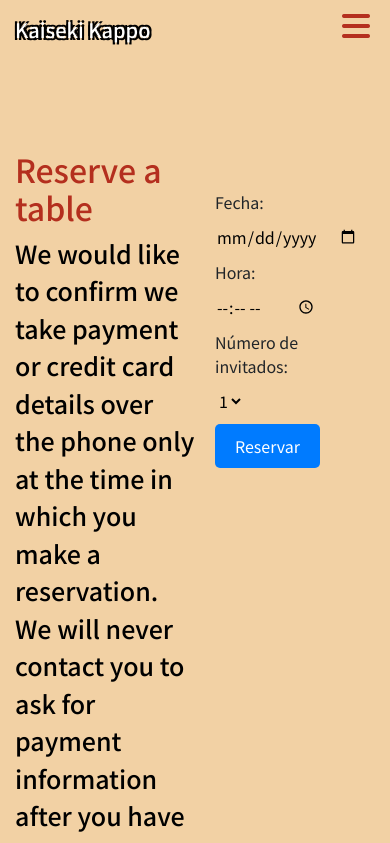
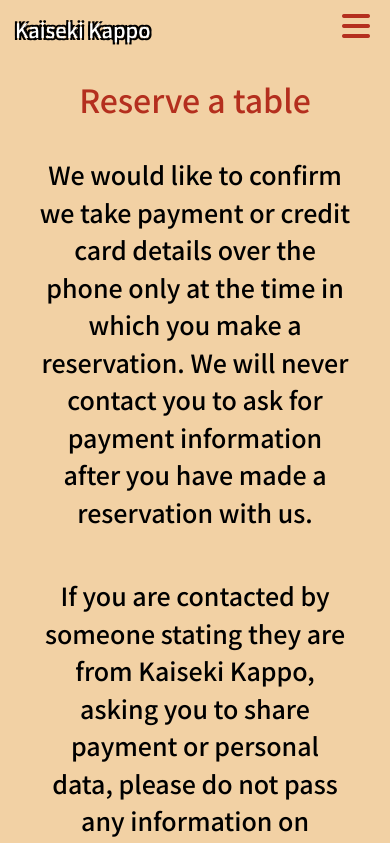
Before and after one commit to Steveen-u/KaisekiKappo, a plain HTML site: page KaisekiKappo/reserve.html in a window 390 px wide. Shown: the top 843 px of the page. Drawn offline with nearby package versions, Linux system fonts and the light colour scheme.

Commit message:
Responsive Design

```diff
--- a/KaisekiKappo/coctels.css
+++ b/KaisekiKappo/coctels.css
@@ -93,3 +93,24 @@ body {
     width: 100%;
     justify-content: space-evenly;
 }
+
+
+@media only screen and (max-width: 600px) {
+
+  .container h2 {
+    margin-top: 70px;
+  }
+  .firstCards, .secondCards {
+    flex-direction: column !important;
+    justify-content: center;
+    align-items: center;
+  }
+
+  .firstCards .card, .secondCards .card {
+    width: 70%;
+  }
+
+  .card-body {
+    height: auto !important;
+  }
+}
--- a/KaisekiKappo/food.css
+++ b/KaisekiKappo/food.css
@@ -93,3 +93,23 @@ body {
     width: 100%;
     justify-content: space-evenly;
 }
+
+@media only screen and (max-width: 600px) {
+
+  .container h2 {
+    margin-top: 70px;
+  }
+  .firstCards, .secondCards {
+    flex-direction: column !important;
+    justify-content: center;
+    align-items: center;
+  }
+
+  .firstCards .card, .secondCards .card {
+    width: 70%;
+  }
+
+  .card-body {
+    height: auto !important;
+  }
+}
--- a/KaisekiKappo/licors.css
+++ b/KaisekiKappo/licors.css
@@ -104,3 +104,23 @@ body {
     width: 100%;
     justify-content: space-evenly;
 }
+
+@media only screen and (max-width: 600px) {
+
+  .container h2 {
+    margin-top: 70px;
+  }
+  .firstCards, .secondCards {
+    flex-direction: column !important;
+    justify-content: center;
+    align-items: center;
+  }
+
+  .firstCards .card, .secondCards .card {
+    width: 70%;
+  }
+
+  .card-body {
+    height: auto !important;
+  }
+}
--- a/KaisekiKappo/menu.css
+++ b/KaisekiKappo/menu.css
@@ -15,7 +15,7 @@ body {
   color: #b42f1e;
 }
 
-  .container h2{
+.container h2 {
   margin-top: 30px;
 }
 
@@ -29,7 +29,7 @@ body {
   margin-top: 10px;
 }
 
-  .menuContainer{
+.menuContainer {
   margin-right: 40px;
   margin-top: 20px;
 }
@@ -60,18 +60,18 @@ body {
   border-bottom: 1px solid #f2f2f2;
 }
 
-  .carouselMenu{
+.carouselMenu {
   margin-top: 20px;
   width: 700px;
   height: 400px;
 }
 
-  .carouselMenu img{
+.carouselMenu img {
   width: 100%;
   height: 100%;
 }
 
-  .menuButtons{
+.menuButtons {
   margin-top: 20px;
   width: 100%;
   height: 200px;
@@ -79,7 +79,7 @@ body {
   justify-content: space-evenly;
 }
 
-  .menuButtons button{
+.menuButtons button {
   width: 220px;
   height: 70px;
   display: flex;
@@ -87,33 +87,21 @@ body {
   align-self: center;
   font-size: 1rem;
   line-height: 1;
-  background: linear-gradient(
-        90deg,
+  background: linear-gradient(90deg,
       #000 calc(100% - 24px),
-        transparent calc(100% - 24px)
-      )
-      12px 0 repeat-x,
-    linear-gradient(
-        90deg,
+      transparent calc(100% - 24px)) 12px 0 repeat-x,
+    linear-gradient(90deg,
       #000 calc(100% - 24px),
-        transparent calc(100% - 24px)
-      )
-      12px 100% repeat-x,
-    linear-gradient(
-        180deg,
+      transparent calc(100% - 24px)) 12px 100% repeat-x,
+    linear-gradient(180deg,
       #000 0,
       #000 calc(100% - 7px),
-        transparent calc(100% - 7px)
-      )
-      0 0 repeat-y,
-    linear-gradient(
-        0deg,
+      transparent calc(100% - 7px)) 0 0 repeat-y,
+    linear-gradient(0deg,
       #000 0,
       #000 calc(100% - 7px),
       transparent calc(100% - 7px),
-        transparent
-      )
-      100% 100% repeat-y;
+      transparent) 100% 100% repeat-y;
   background-size: 100% 4px, 100% 4px, 4px 100%, 4px 100%;
   color: #000;
   margin-left: 0;
@@ -124,23 +112,17 @@ body {
   border: none;
 }
 
-  .menuButtons button:hover{
+.menuButtons button:hover {
   font-size: 1rem;
   line-height: 1;
-  background: linear-gradient(90deg, #000 calc(100%), transparent calc(100%))
-      12px 0 repeat-x,
-    linear-gradient(90deg, #000 calc(100%), transparent calc(100%)) 12px 100%
-      repeat-x,
-    linear-gradient(180deg, #000 0, #000 calc(100%), transparent calc(100%)) 0 0
-      repeat-y,
-    linear-gradient(
-        0deg,
+  background: linear-gradient(90deg, #000 calc(100%), transparent calc(100%)) 12px 0 repeat-x,
+    linear-gradient(90deg, #000 calc(100%), transparent calc(100%)) 12px 100% repeat-x,
+    linear-gradient(180deg, #000 0, #000 calc(100%), transparent calc(100%)) 0 0 repeat-y,
+    linear-gradient(0deg,
       #000 0,
       #000 calc(100%),
       transparent calc(100%),
-        transparent
-      )
-      100% 100% repeat-y;
+      transparent) 100% 100% repeat-y;
   background-size: 100% 4px, 100% 4px, 4px 100%, 4px 100%;
   color: #000;
   margin-left: 0;
@@ -150,3 +132,38 @@ body {
   transition: all 0.2s cubic-bezier(0.42, 0, 0.16, 1);
   border: none;
 }
+
+@media only screen and (max-width: 600px) {
+  .containerText {
+    padding: 0 20px;
+    text-align: center;
+  }
+
+  .container h2 {
+    padding-top: 30px;
+  }
+
+  .carouselMenu {
+    padding-top: 40px;
+    padding-bottom: 50px;
+    width: 100vw;
+  }
+
+  .menuButtons {
+    flex-direction: column !important;
+    gap: 50px;
+    justify-content: center;
+    align-items: center;
+
+    margin: 200px 0;
+  }
+
+  .menuButtons a button {
+    width: 280px;
+    height: 80px;
+    font-size: 20px;
+    display: flex;
+    justify-content: center;
+    align-items: center;
+  }
+}
--- a/KaisekiKappo/reserve.css
+++ b/KaisekiKappo/reserve.css
@@ -72,21 +72,31 @@ body {
 
 .dateInput {
   box-sizing: inherit;
-  color: #000; /* Color de texto */
-  padding: 5px 10px; /* Espaciado interno */
-  border-radius: 5px; /* Borde redondeado */
+  color: #000;
+  /* Color de texto */
+  padding: 5px 10px;
+  /* Espaciado interno */
+  border-radius: 5px;
+  /* Borde redondeado */
   cursor: pointer;
-  border: none; /* Sin borde */
+  border: none;
+  /* Sin borde */
 }
 
 form {
   max-width: 600px;
   margin: 20px auto;
-  padding: 20px;
+  padding: 40px;
   border-radius: 5px;
+  border: 3px solid black;
+  display: flex;
+  flex-direction: column;
+  justify-content: center;
+  align-items: center;
+  gap: 10px;
 }
 
-form input{
+form input {
   background-color: #f2d1a4;
   border: none;
 }
@@ -96,18 +106,72 @@ form select {
   border: none;
 }
 
-label, input, select {
+form label {
+  font-weight: 800;
+}
+
+label,
+input,
+select {
   display: block;
   margin-bottom: 10px;
 }
+
 input[type="submit"] {
-  background-color: #007bff;
+  background-color: #b42f1e;
   color: white;
   padding: 10px 20px;
   border: none;
   border-radius: 5px;
   cursor: pointer;
 }
+
 input[type="submit"]:hover {
   background-color: #0056b3;
 }
+
+@media only screen and (max-width: 600px) {
+
+  * {
+    padding: 0;
+    margin: 0;
+  }
+
+  body {
+    width: 100vw;
+  }
+  .container {
+    flex-direction: column !important;
+    width: 100vw;
+    align-items: center;
+    text-align: center;
+    padding: 0;
+  }
+
+  .reserveText{
+    margin-top: 80px;
+    width: 100%;
+  }
+
+  .text {
+    width: 100%;
+    margin-top: 30px;
+    text-align: center;
+    display: flex;
+    justify-content: center;
+    align-items: center;
+    flex-direction: column;
+    gap:30px;
+  }
+  .text p{
+    width: 80%;
+  }
+
+  .reserve {
+    margin-top: 100px;
+    font-size: 20px;
+    justify-content: center;
+    align-items: center;
+    width: 100%;
+  }
+}
```
Also changed, not shown: KaisekiKappo/index.css (+46 -0 lines), KaisekiKappo/index.html (+1 -1 lines). Lines whose indentation alone changed are shown as unchanged.
